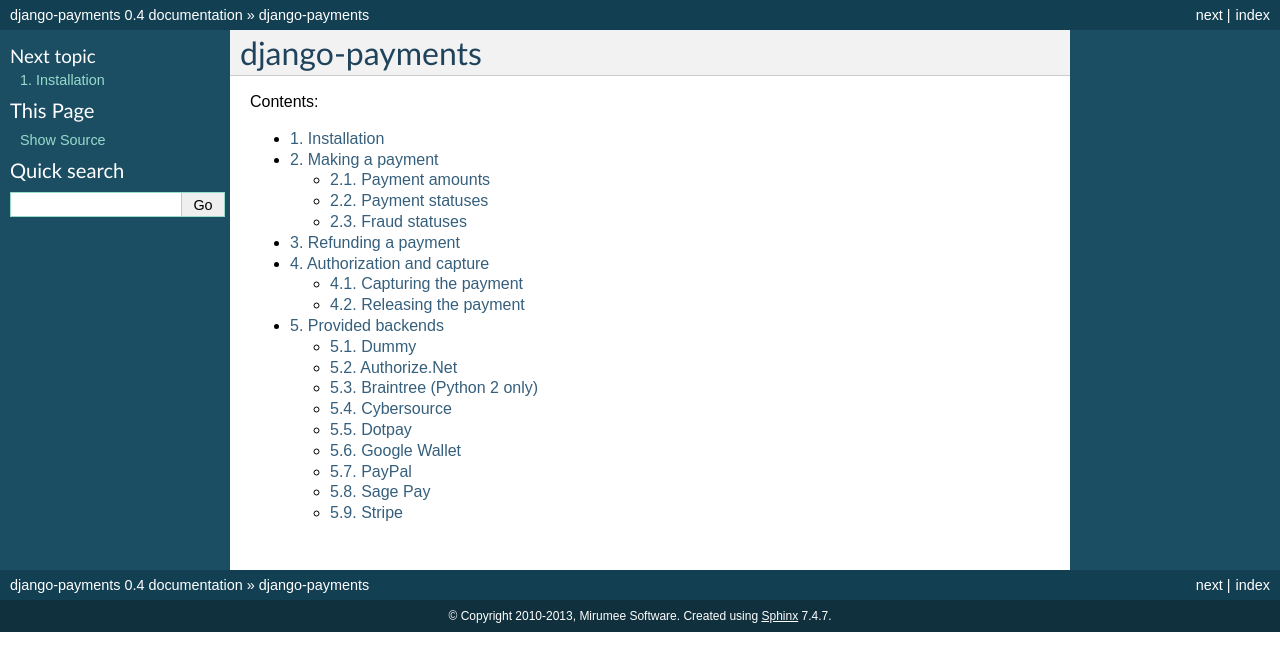
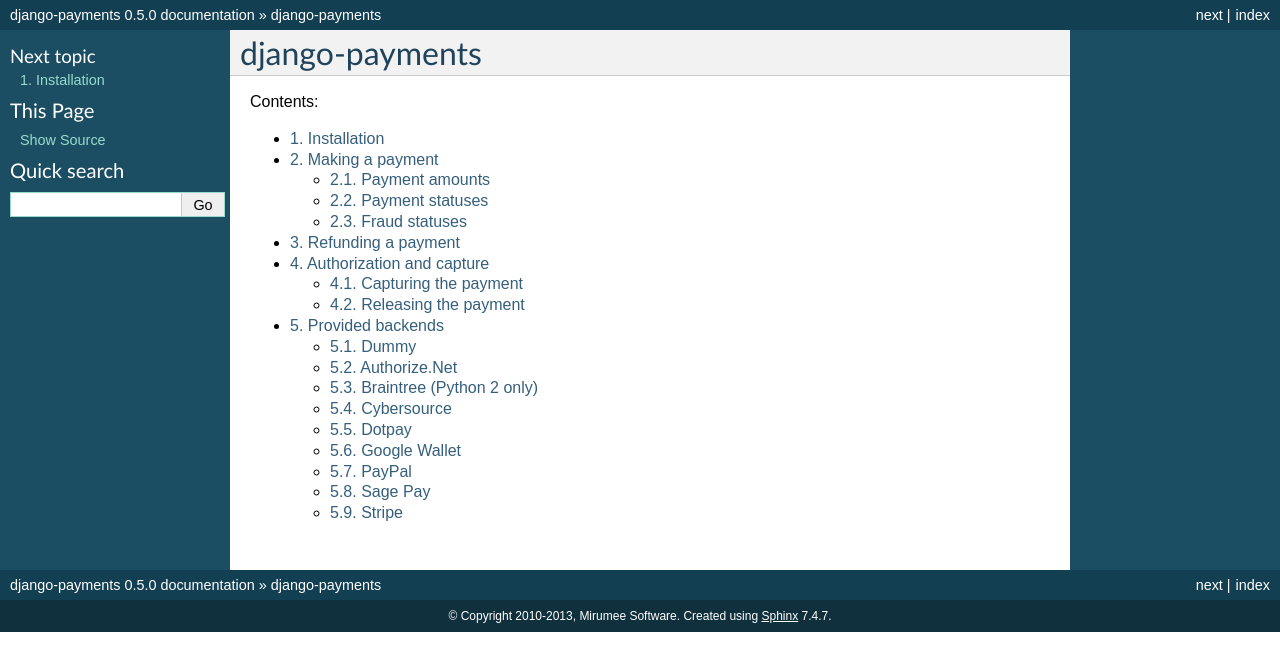
Before and after one commit to jazzband/django-payments, a Sphinx documentation site: the page built from doc/index.rst, in a window 1280 px wide. Shown: the top 671 px of the page. Built offline with Sphinx 7.4.7, drawn with Linux system fonts in a browser that asks for light colours.

Commit message:
Bump doc version

```diff
--- a/doc/conf.py
+++ b/doc/conf.py
@@ -43,9 +43,9 @@
 # built documents.
 #
 # The short X.Y version.
-version = '0.4'
+version = '0.5.0'
 # The full version, including alpha/beta/rc tags.
-release = '0.4'
+release = '0.5.0'
 
 # The language for content autogenerated by Sphinx. Refer to documentation
 # for a list of supported languages.
```
